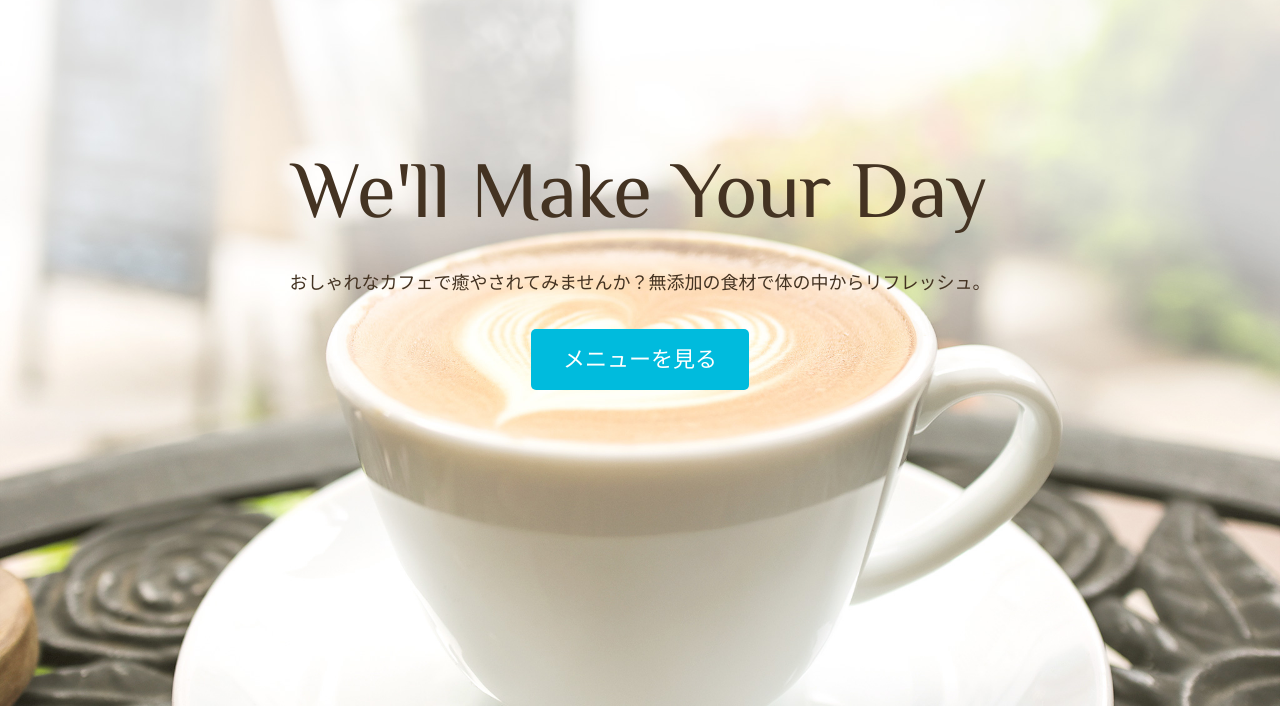
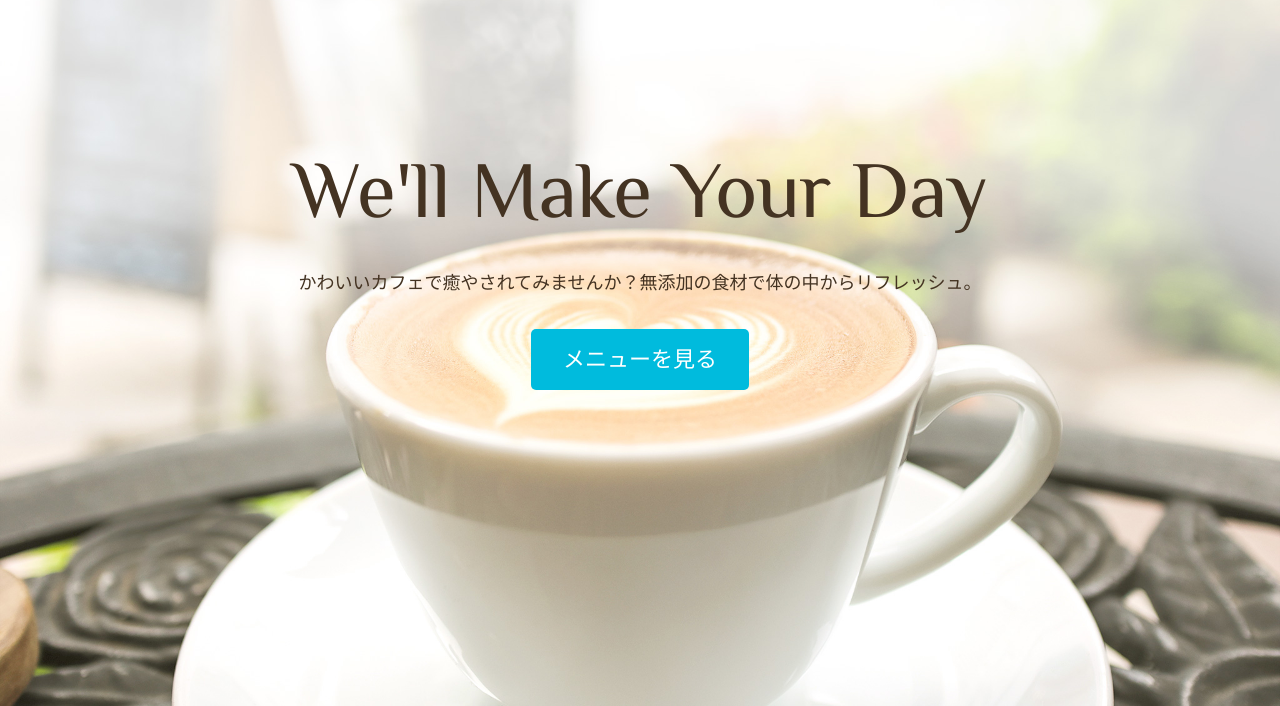
Before and after one commit to ikeimarin/github.io2, a plain HTML site: page index.html in a window 1280 px wide. Shown: the part 94-800 px from the top of the page. Drawn offline with Linux system fonts and the light colour scheme; some packages are replaced by stand-ins of ours.

Commit message:
Update index.html

```diff
--- a/index.html
+++ b/index.html
@@ -28,7 +28,7 @@
 
             <div class="home-content wrapper">
                 <h2 class="page-title">We'll Make Your Day</h2>
-                <p>おしゃれなカフェで癒やされてみませんか？無添加の食材で体の中からリフレッシュ。</p>
+                <p>かわいいカフェで癒やされてみませんか？無添加の食材で体の中からリフレッシュ。</p>
                 <a class="button" href="menu.html">メニューを見る</a>
             </div><!-- /.home-content -->
         </div><!-- /#home -->
```
